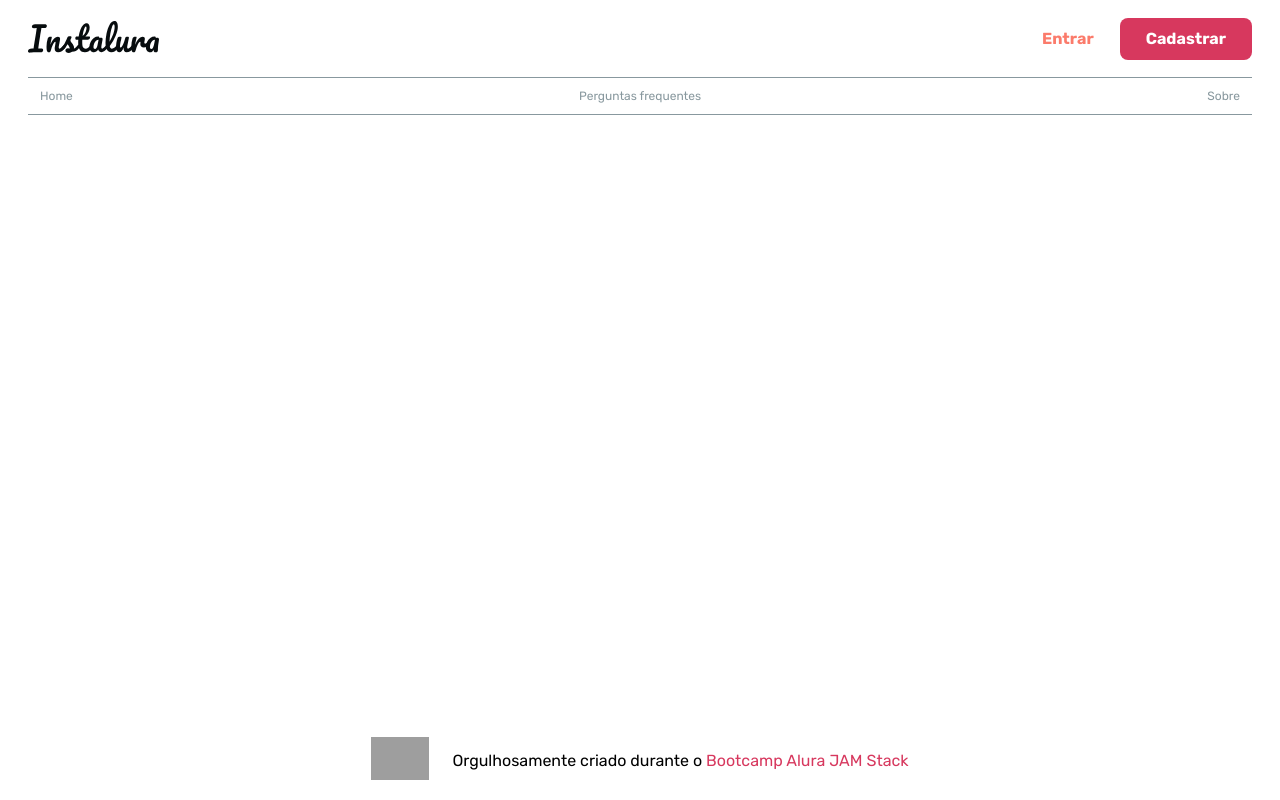
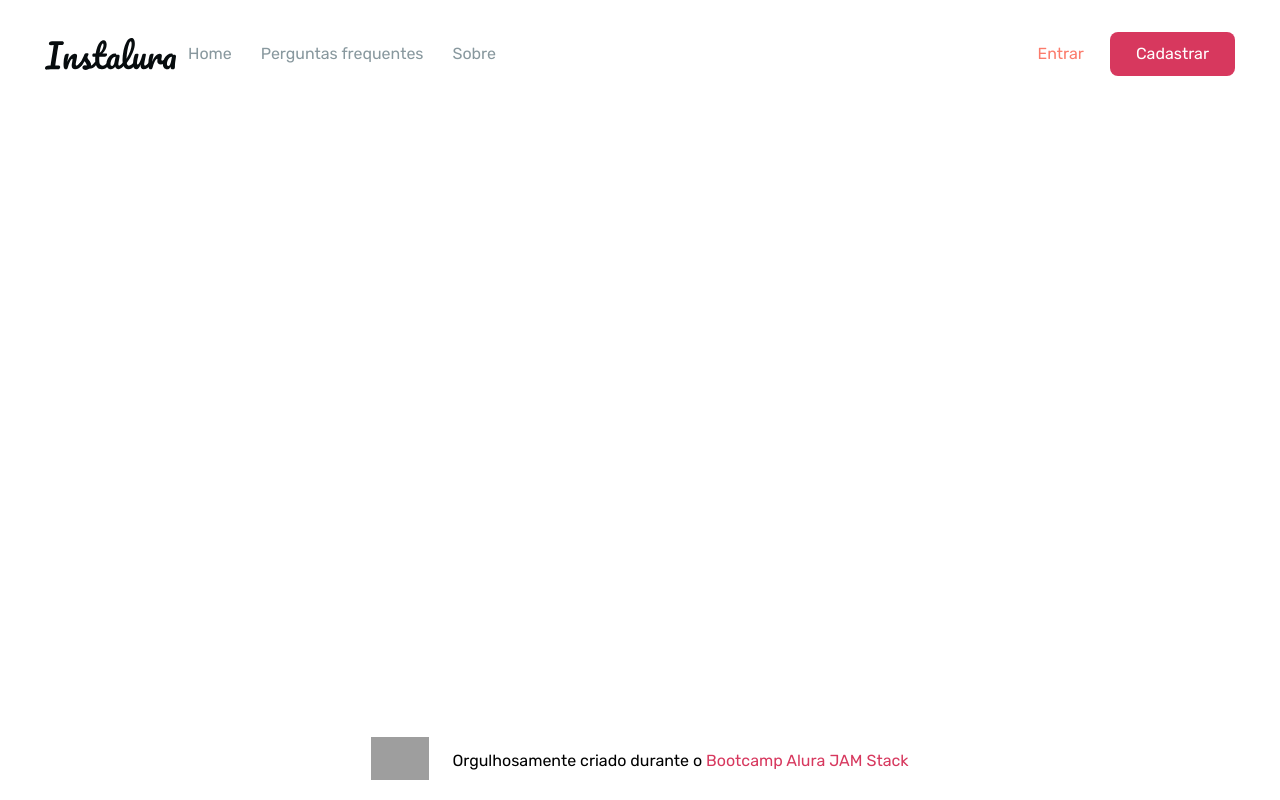
Before and after one commit to thalesbruno/instalura, a Next.js app: page / in a window 1280 px wide. Built offline with nearby package versions, Linux system fonts and the light colour scheme; grey boxes are pictures that could not be loaded.

Commit message:
[aula 7] Add css media queries breakpoints

```diff
--- a/src/components/common/Button.js
+++ b/src/components/common/Button.js
@@ -1,6 +1,8 @@
 import styled, { css } from "styled-components";
 import { get } from "lodash";
 import PropTypes from "prop-types";
+import { textStyleVariantMap } from "../foundation/Text";
+import { breakpointsMedia } from "../../theme/utils/breakpointsMedia";
 
 const ButtonGhost = css`
   background: transparent;
@@ -27,6 +29,14 @@ const Button = styled.button`
   &:focus {
     opacity: 0.5;
   }
+  ${breakpointsMedia({
+    xs: css`
+      ${textStyleVariantMap.smallestException}
+    `,
+    md: css`
+      ${textStyleVariantMap.paragraph1}
+    `,
+  })}
 `;
 
 Button.propTypes = {
--- a/src/components/common/MenuWrapper.js
+++ b/src/components/common/MenuWrapper.js
@@ -1,4 +1,6 @@
-import styled from "styled-components";
+import styled, { css } from "styled-components";
+import { breakpointsMedia } from "../../theme/utils/breakpointsMedia";
+import { textStyleVariantMap } from "../foundation/Text";
 
 export const MenuWrapper = styled.nav`
   font-family: "Rubik", sans-serif;
@@ -9,12 +11,41 @@ export const MenuWrapper = styled.nav`
   margin-top: 18px;
   padding-left: 28px;
   padding-right: 28px;
+  ${breakpointsMedia({
+    md: css`
+      justify-content: flex-start;
+      margin-top: 32px;
+      margin-left: auto;
+      margin-right: auto;
+      width: 100%;
+      padding: 0 16px;
+      max-width: 768px;
+    `,
+    lg: css`
+      max-width: 1160px;
+    `,
+    xl: css`
+      max-width: 1222px;
+    `,
+  })}
 `;
 
 MenuWrapper.LeftSide = styled.div`
   padding: 0;
   margin: 0;
   order: 1;
+  ${breakpointsMedia({
+    md: css`
+      width: 131px;
+      height: 32px;
+    `,
+  })}
+  ${breakpointsMedia({
+    md: css`
+      order: initial;
+      padding-right: 16px;
+    `,
+  })}
 `;
 
 MenuWrapper.CenterSide = styled.div`
@@ -30,12 +61,33 @@ MenuWrapper.CenterSide = styled.div`
   border-top: 1px solid #88989e;
   border-bottom: 1px solid #88989e;
   padding: 12px;
+
+  ${breakpointsMedia({
+    md: css`
+      max-width: 332px;
+      justify-content: space-between;
+      flex: 1;
+      order: initial;
+      border: none;
+      margin: 0;
+      padding-top: 0;
+      padding-bottom: 0;
+    `,
+  })}
   a {
     text-align: center;
     display: block;
     text-decoration: none;
     color: #88989e;
     transition: 200ms ease-in-out;
+    ${breakpointsMedia({
+      xs: css`
+        ${textStyleVariantMap.smallestException}
+      `,
+      md: css`
+        ${textStyleVariantMap.paragraph1}
+      `,
+    })}
     &:hover,
     &:focus {
       font-weight: 500;
@@ -51,4 +103,9 @@ MenuWrapper.RightSide = styled.div`
   display: flex;
   flex: 1;
   justify-content: flex-end;
+  ${breakpointsMedia({
+    md: css`
+      order: initial;
+    `,
+  })}
 `;
--- a/src/components/foundation/Text.js
+++ b/src/components/foundation/Text.js
@@ -2,7 +2,7 @@ import React from "react";
 import styled, { css } from "styled-components";
 import PropTypes from "prop-types";
 
-const textStyleVariantMap = {
+export const textStyleVariantMap = {
   title: css`
     font-size: ${({ theme }) => theme.typographyStyle.title.fontSize};
     font-weight: ${({ theme }) => theme.typographyStyle.title.fontWeight};
@@ -42,9 +42,9 @@ const TextBase = styled.span`
   ${({ variant }) => textStyleVariantMap[variant]}
 `;
 
-const Text = ({ tag, variant, children }) => {
+const Text = ({ tag, variant, children, ...props }) => {
   return (
-    <TextBase as={tag} variant={variant}>
+    <TextBase as={tag} variant={variant} {...props}>
       {children}
     </TextBase>
   );
--- /dev/null
+++ b/src/theme/breakpoints.js
@@ -0,0 +1,7 @@
+export const breakpoints = {
+  xs: 0,
+  sm: 480,
+  md: 768,
+  lg: 992,
+  xl: 1200,
+};
--- /dev/null
+++ b/src/theme/colors.js
@@ -0,0 +1,40 @@
+export const colors = {
+  background: {
+    light: {
+      color: "#FFFFFF",
+    },
+    main: {
+      color: "#F2F2F2",
+    },
+  },
+  borders: {
+    main: {
+      color: "#F1F1F1",
+    },
+  },
+  primary: {
+    main: {
+      color: "#D7385E",
+      contrastText: "#fff",
+    },
+  },
+  secondary: {
+    main: {
+      color: "#FB7B6B",
+      contrastText: "#fff",
+    },
+  },
+  tertiary: {
+    main: {
+      color: "#070C0E",
+      contrastText: "#fff",
+    },
+    light: {
+      color: "#88989E",
+      contrastText: "#fff",
+    },
+  },
+  modes: {
+    dark: {},
+  },
+};
--- a/src/theme/index.js
+++ b/src/theme/index.js
@@ -1,50 +1,12 @@
 import { typographyStyle } from "./typographyStyle";
-
-const colors = {
-  background: {
-    light: {
-      color: "#FFFFFF",
-    },
-    main: {
-      color: "#F2F2F2",
-    },
-  },
-  borders: {
-    main: {
-      color: "#F1F1F1",
-    },
-  },
-  primary: {
-    main: {
-      color: "#D7385E",
-      contrastText: "#fff",
-    },
-  },
-  secondary: {
-    main: {
-      color: "#FB7B6B",
-      contrastText: "#fff",
-    },
-  },
-  tertiary: {
-    main: {
-      color: "#070C0E",
-      contrastText: "#fff",
-    },
-    light: {
-      color: "#88989E",
-      contrastText: "#fff",
-    },
-  },
-  modes: {
-    dark: {},
-  },
-};
+import { colors } from "./colors";
+import { breakpoints } from "./breakpoints";
 
 export default {
   colors,
+  typographyStyle,
+  breakpoints,
   borderRadius: "8px",
-  typographyStyle,
   transition: "200ms ease-in-out",
   fontFamily: "'Rubik', sans-serif",
 };
--- /dev/null
+++ b/src/theme/utils/breakpointsMedia.js
@@ -0,0 +1,14 @@
+import { css } from "styled-components";
+import { breakpoints } from "../breakpoints";
+
+export const breakpointsMedia = (cssByBreakpoints) => {
+  const breakpointNames = Object.keys(cssByBreakpoints);
+  return breakpointNames.map(
+    (breakpointName) =>
+      css`
+        @media screen and (min-width: ${breakpoints[breakpointName]}px) {
+          ${cssByBreakpoints[breakpointName]}
+        }
+      `
+  );
+};
```
